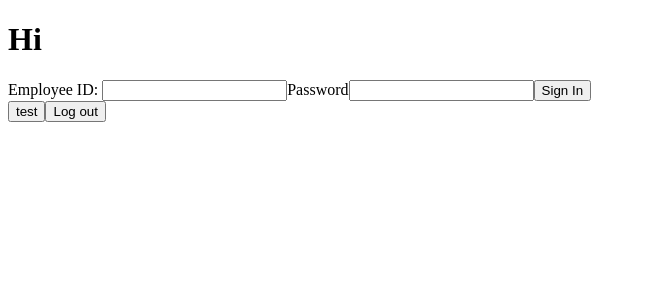
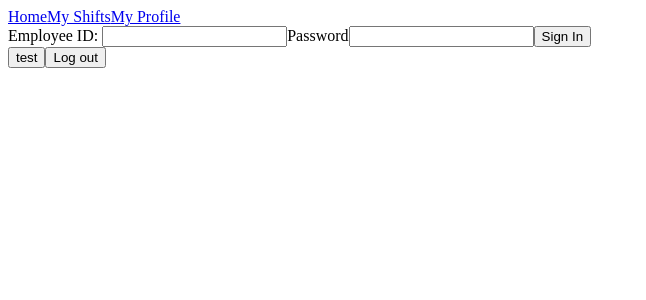
Before and after one commit to sjverdejo/Employee-Shift-Tracker, a React (Vite) app in the folder frontend/: page / in a window 1280 px wide. Shown: the top 300 px of the page, without its empty margins (0-646 px from the left). Built offline with nearby package versions, Linux system fonts and the light colour scheme; no server answers.

Commit message:
Created navbar/ conditional render for admin and non admin nav

```diff
--- a/frontend/package.json
+++ b/frontend/package.json
@@ -14,7 +14,8 @@
     "axios": "^1.5.0",
     "react": "^18.2.0",
     "react-dom": "^18.2.0",
-    "react-redux": "^8.1.2"
+    "react-redux": "^8.1.2",
+    "react-router-dom": "^6.15.0"
   },
   "devDependencies": {
     "@types/react": "^18.2.15",
--- a/frontend/src/App.tsx
+++ b/frontend/src/App.tsx
@@ -1,9 +1,11 @@
 /* eslint-disable @typescript-eslint/no-unused-vars */
 import { useEffect } from 'react'
+import { Outlet } from 'react-router-dom'
 import { useAppSelector, useAppDispatch } from './hooks/redux-hooks'
 import SignInPage from './pages/SignInPage'
 import auth from './services/authentication'
 import { user_sign_in, user_sign_out } from './features/userSlice'
+import NavBar from './components/navigation/NavBar'
 
 const App = () => {
 
@@ -31,9 +33,8 @@ const App = () => {
 
   return (
     <>
-      <h1>Hi</h1>
-        <SignInPage />
-      {user.is_signed_in && <h2>Test</h2>}
+      <NavBar />
+      {user.is_signed_in ? <Outlet /> : <SignInPage />}
       <button onClick={() => console.log(user)}>test</button>
       <button onClick={logout}>Log out</button>
     </>
--- a/frontend/src/components/authentication/SignInForm.tsx
+++ b/frontend/src/components/authentication/SignInForm.tsx
@@ -9,6 +9,7 @@ const SignInForm = () => {
 
   const dispatch = useAppDispatch()
 
+  //Form submission handler, set user state if successful
   const submitForm = async (e: React.FormEvent<HTMLFormElement>) => {
     e.preventDefault()
     const response = await authentication.sign_in(employeeId, password)
--- /dev/null
+++ b/frontend/src/components/navigation/AdminNav.tsx
@@ -0,0 +1,14 @@
+import { Link } from 'react-router-dom'
+
+const AdminNav = () => {
+  return (
+    <>
+      <Link to='/'>Home</Link>
+      <Link to='/'>Employees</Link>
+      <Link to='/'>All Shifts</Link>
+      <Link to='/'>My Profile</Link>
+    </>
+  )
+}
+
+export default AdminNav
--- /dev/null
+++ b/frontend/src/components/navigation/EmployeeNav.tsx
@@ -0,0 +1,13 @@
+import { Link } from 'react-router-dom'
+
+const EmployeeNav = () => {
+  return (
+    <>
+      <Link to='/'>Home</Link>
+      <Link to='/'>My Shifts</Link>
+      <Link to='/'>My Profile</Link>
+    </>
+  )
+}
+
+export default EmployeeNav
--- /dev/null
+++ b/frontend/src/components/navigation/NavBar.tsx
@@ -0,0 +1,14 @@
+import { useAppSelector } from '../../hooks/redux-hooks'
+import AdminNav from './AdminNav'
+import EmployeeNav from './EmployeeNav'
+
+const NavBar = () => {
+  const user = useAppSelector((state) => state.user)
+  return (
+    <nav>
+      {user.is_admin ? AdminNav() : EmployeeNav()}
+    </nav>
+  )
+}
+
+export default NavBar
--- a/frontend/src/features/userSlice.tsx
+++ b/frontend/src/features/userSlice.tsx
@@ -1,4 +1,3 @@
-/* eslint-disable @typescript-eslint/no-unused-vars */
 import { createSlice } from '@reduxjs/toolkit'
 import type { PayloadAction } from '@reduxjs/toolkit'
 import type { RootState } from '../store'
@@ -14,11 +13,13 @@ export const userSlice = createSlice({
   name: 'user',
   initialState,
   reducers: {
+    //Reducer for setting the user after sign in or after re-validation
     user_sign_in: (state, action: PayloadAction<UserInterface>) => {
       state.is_admin = action.payload.is_admin
       state.e_ID = action.payload.e_ID
       state.is_signed_in = action.payload.is_signed_in
     },
+    //Reducer for setting user back to initial state
     user_sign_out: (state) => {
       state.is_admin = initialState.is_admin
       state.e_ID = initialState.e_ID
--- a/frontend/src/interfaces/users.tsx
+++ b/frontend/src/interfaces/users.tsx
@@ -1,10 +1,11 @@
-
+//interface for a user object
 export interface UserInterface {
   is_admin: boolean | null,
   e_ID: string,
   is_signed_in: boolean
 }
 
+//interface for sign in object
 export interface LoginInterface {
   employeeId: string,
   password: string
--- a/frontend/src/main.tsx
+++ b/frontend/src/main.tsx
@@ -1,14 +1,23 @@
 import React from 'react'
 import ReactDOM from 'react-dom/client'
+import { createBrowserRouter, RouterProvider } from 'react-router-dom'
 import { Provider } from 'react-redux'
 
 import App from './App'
 import { store } from './store'
 
+const router = createBrowserRouter([
+  {
+    path: '/',
+    element: <App />,
+    children: []
+  },
+])
+
 ReactDOM.createRoot(document.getElementById('root')!).render(
   <React.StrictMode>
     <Provider store={store}>
-      <App />
+      <RouterProvider router={router} />
     </Provider>
   </React.StrictMode>,
 )
--- a/frontend/src/pages/SignInPage.tsx
+++ b/frontend/src/pages/SignInPage.tsx
@@ -1,9 +1,6 @@
-/* eslint-disable @typescript-eslint/no-unused-vars */
 import SignInForm from '../components/authentication/SignInForm'
-import { useAppSelector } from '../hooks/redux-hooks'
 
 const SignInPage = () => {
-  const user = useAppSelector((state) => state.user)
   return (
     <>
       <SignInForm />
--- a/frontend/src/services/authentication.tsx
+++ b/frontend/src/services/authentication.tsx
@@ -54,9 +54,11 @@ const signed_in = async () => {
 
 //Sign out service
 const sign_out = async () => {
-  const req = await axios.post(`${base_url}/api/auth/logout`)
-
-  console.log(req)
+  try {
+    await axios.post(`${base_url}/api/auth/logout`)
+  } catch (e) {
+    console.log(e)
+  }
 }
 
 export default { sign_in, signed_in, sign_out }
```
Also changed, not shown: frontend/src/pages/Dashboard.tsx (added), 1 other file (tests, documents, lock files or other folders).
